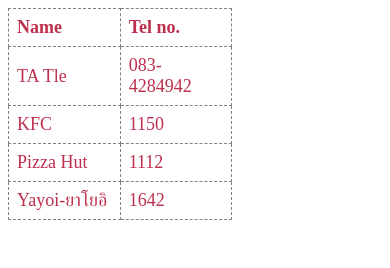
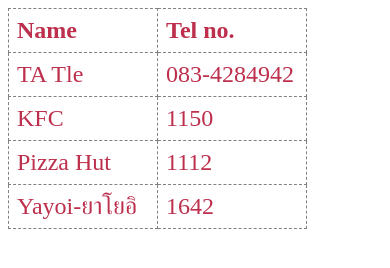
Before and after one commit to sthaweechat/sthaweechat.github.io, a plain HTML site: page phonebook.html in a window 390 px wide. Drawn offline with Linux system fonts and the light colour scheme.

Commit message:
Homework #3
phonebook fix font size

```diff
--- a/phonebook.html
+++ b/phonebook.html
@@ -7,8 +7,8 @@
   <style>
     table {
       border-collapse: collapse;
-        font-size: 18px;
-        width: 60%;
+      font-size: 24px;
+      width: 80%;
     }
     table,
     th,
@@ -16,16 +16,17 @@
       border: dashed 1px #818181;
       color: rgba(181, 21, 54, 0.89);
     }
-    th, td {
-        text-align: left;
-        padding: 8px;
+    th,
+    td {
+      text-align: left;
+      padding: 8px;
     }
-      th{
-          width:50%;
-      }
+    th {
+      width: 50%;
+    }
   </style>
   <body>
-    <div class="container" style="overflow-x:auto;">
+    <div class="container" style="overflow-x: auto;">
       <table>
         <tr>
           <th>Name</th>
```
